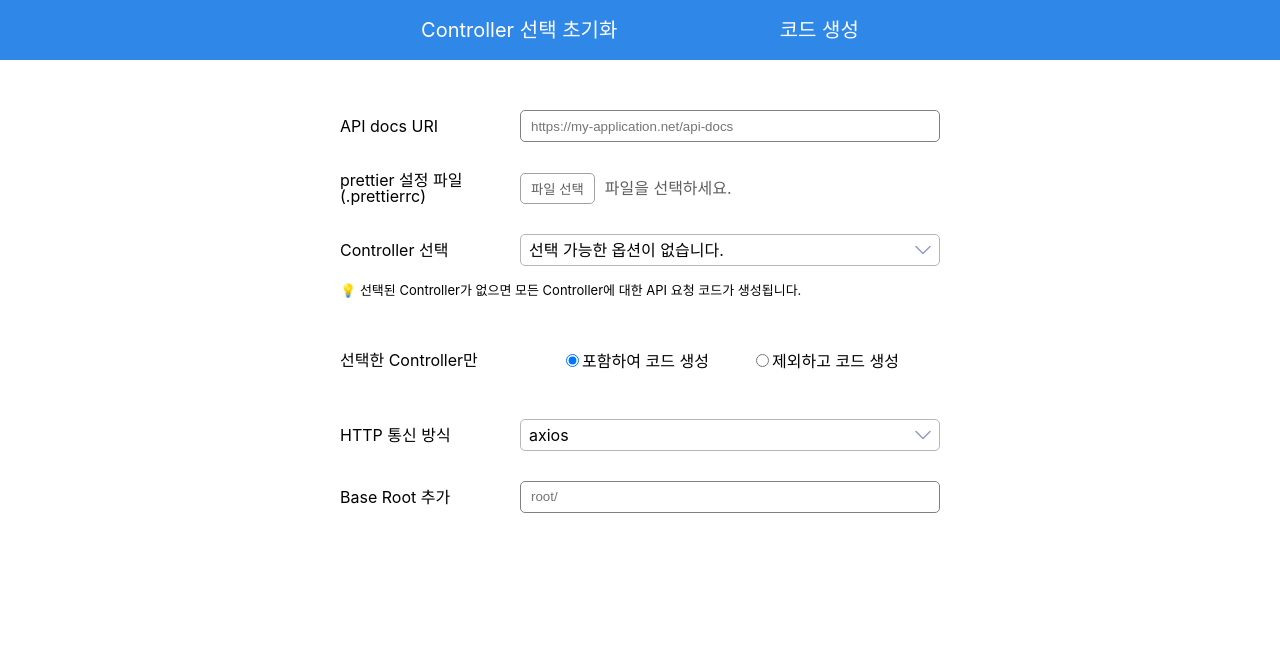
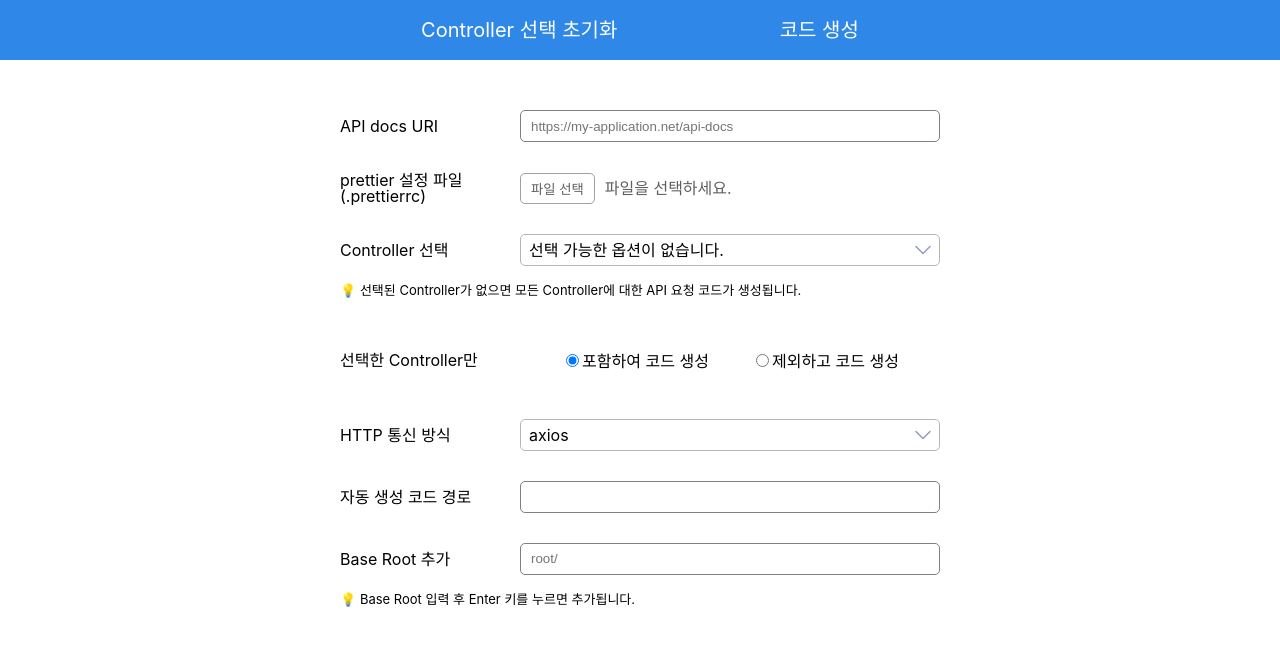
Before and after one commit to hyeonQyu/ts-apigen, a Next.js app in the folder ui/: page / in a window 1280 px wide. Shown: the top 646 px of the page. Built offline with nearby package versions, Linux system fonts and the light colour scheme.

Commit message:
feat: 자동 생성 코드 경로 입력

```diff
--- /dev/null
+++ b/ui/src/components/home/components/form-rows/generatedCodePath/generatedCodePathRow.tsx
@@ -0,0 +1,36 @@
+import { useHomeContext } from '@components/home/context/homeContext';
+import FormRow from '@components/home/components/form-rows/common/formRow';
+import useInput from '@hooks/useInput';
+
+function GeneratedCodePathRow() {
+    const {
+        values: { generatedCodePath },
+        handlers: { setGeneratedCodePath },
+    } = useHomeContext();
+    const { onChange } = useInput({ value: generatedCodePath, setValue: setGeneratedCodePath });
+
+    return (
+        <>
+            <FormRow title={'자동 생성 코드 경로'}>
+                <input className={'path'} value={generatedCodePath} onChange={onChange} />
+            </FormRow>
+
+            <style jsx>{`
+                .path {
+                    width: 100%;
+                    height: 32px;
+                    outline: none;
+                    border: 1px solid gray;
+                    border-radius: 5px;
+                    padding: 0 10px;
+                }
+
+                .path:focus {
+                    border: 1px solid cornflowerblue;
+                }
+            `}</style>
+        </>
+    );
+}
+
+export default GeneratedCodePathRow;
--- a/ui/src/components/home/components/label-container/base-root-label-container/baseRootLabelContainer.tsx
+++ b/ui/src/components/home/components/label-container/base-root-label-container/baseRootLabelContainer.tsx
@@ -10,7 +10,7 @@ function BaseRootLabelContainer() {
 
     return (
         <>
-            <LabelContainer message={''} isShowMessage>
+            <LabelContainer message={'💡 Base Root 입력 후 Enter 키를 누르면 추가됩니다.'} isShowMessage={baseRootSet.size === 0}>
                 {Array.from(baseRootSet).map((baseRoot) => {
                     const handleClickDelete = () => handleClickDeleteBaseRootLabel(baseRoot);
                     return (
--- a/ui/src/components/home/home.tsx
+++ b/ui/src/components/home/home.tsx
@@ -9,6 +9,7 @@ import BaseRootAddRow from '@components/home/components/form-rows/baseRootAdd/ba
 import BaseRootLabelContainer from '@components/home/components/label-container/base-root-label-container/baseRootLabelContainer';
 import { HomeContext } from '@components/home/context/homeContext';
 import SelectedControllerRow from '@components/home/components/form-rows/selectedControllerType/selectedControllerRow';
+import GeneratedCodePathRow from '@components/home/components/form-rows/generatedCodePath/generatedCodePathRow';
 
 function Home() {
     return (
@@ -32,6 +33,7 @@ function Home() {
                             </div>
                             <SelectedControllerRow />
                             <HttpApiSelectRow />
+                            <GeneratedCodePathRow />
                             <BaseRootAddRow />
                             <div className={'label-wrapper'}>
                                 <BaseRootLabelContainer />
--- a/ui/src/components/home/useHome.ts
+++ b/ui/src/components/home/useHome.ts
@@ -22,6 +22,7 @@ export interface IUseHomeValues {
     selectedControllerType: SelectedControllerType;
     httpApiType: HttpApiType;
     httpApiTypeOptions: SelectBoxOption<HttpApiType>[];
+    generatedCodePath: string;
     baseRoot: string;
     baseRootSet: Set<string>;
 }
@@ -42,6 +43,8 @@ export interface IUseHomeHandlers {
     handleClickDeleteControllerLabel: (name: string) => void;
 
     handleSelectHttpApiType: (type: HttpApiType) => void;
+
+    setGeneratedCodePath: Dispatch<SetStateAction<string>>;
 
     setBaseRoot: Dispatch<SetStateAction<string>>;
     handleBaseRootAddInputKeyPress: KeyboardEventHandler<HTMLInputElement>;
@@ -247,6 +250,7 @@ export default function useHome(): IUseHome {
             selectedControllerType,
             httpApiType,
             httpApiTypeOptions,
+            generatedCodePath,
             baseRoot,
             baseRootSet,
         },
@@ -261,6 +265,7 @@ export default function useHome(): IUseHome {
             handleChangeSelectedControllerType,
             handleClickDeleteControllerLabel,
             handleSelectHttpApiType,
+            setGeneratedCodePath,
             setBaseRoot,
             handleBaseRootAddInputKeyPress,
             handleClickDeleteBaseRootLabel,
```
